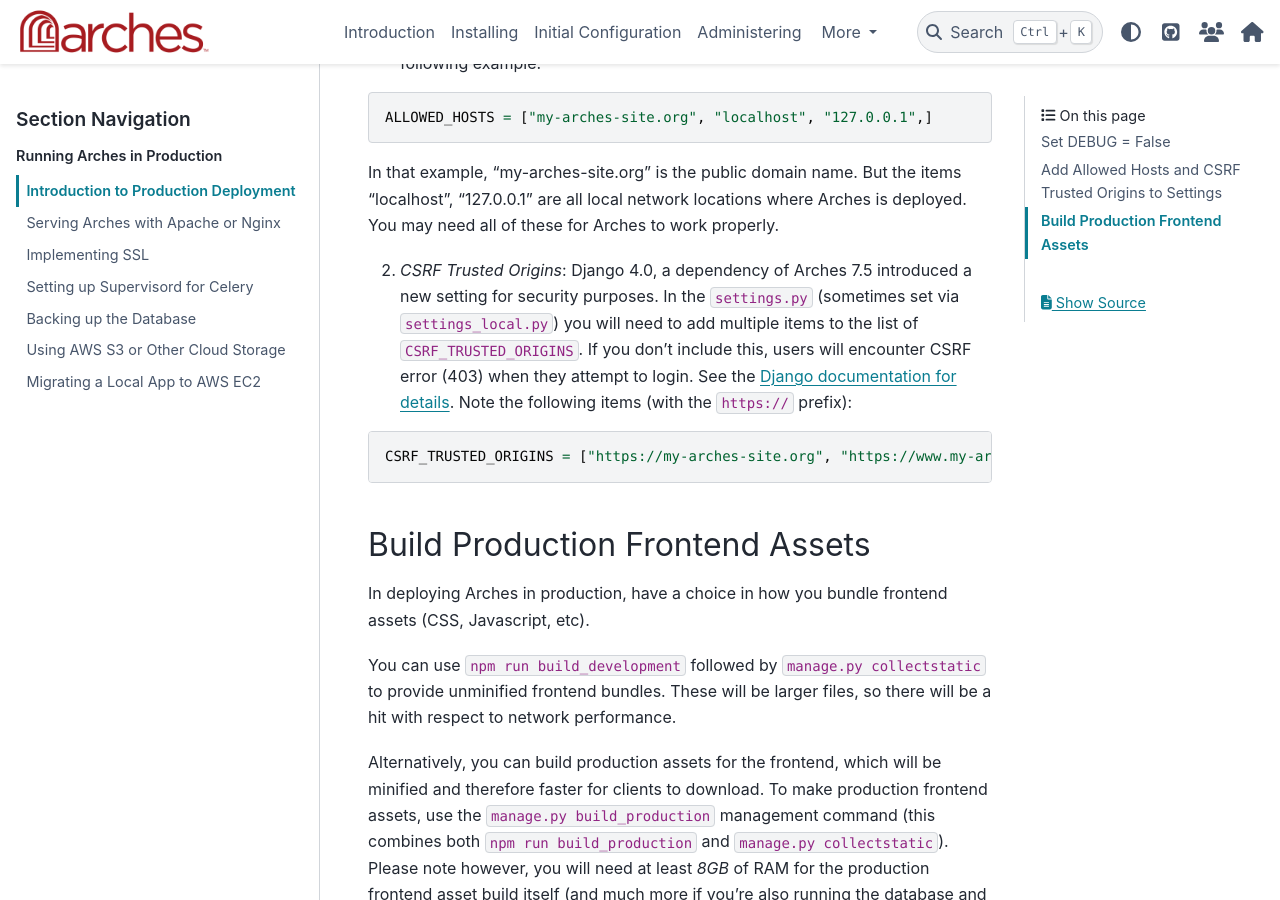
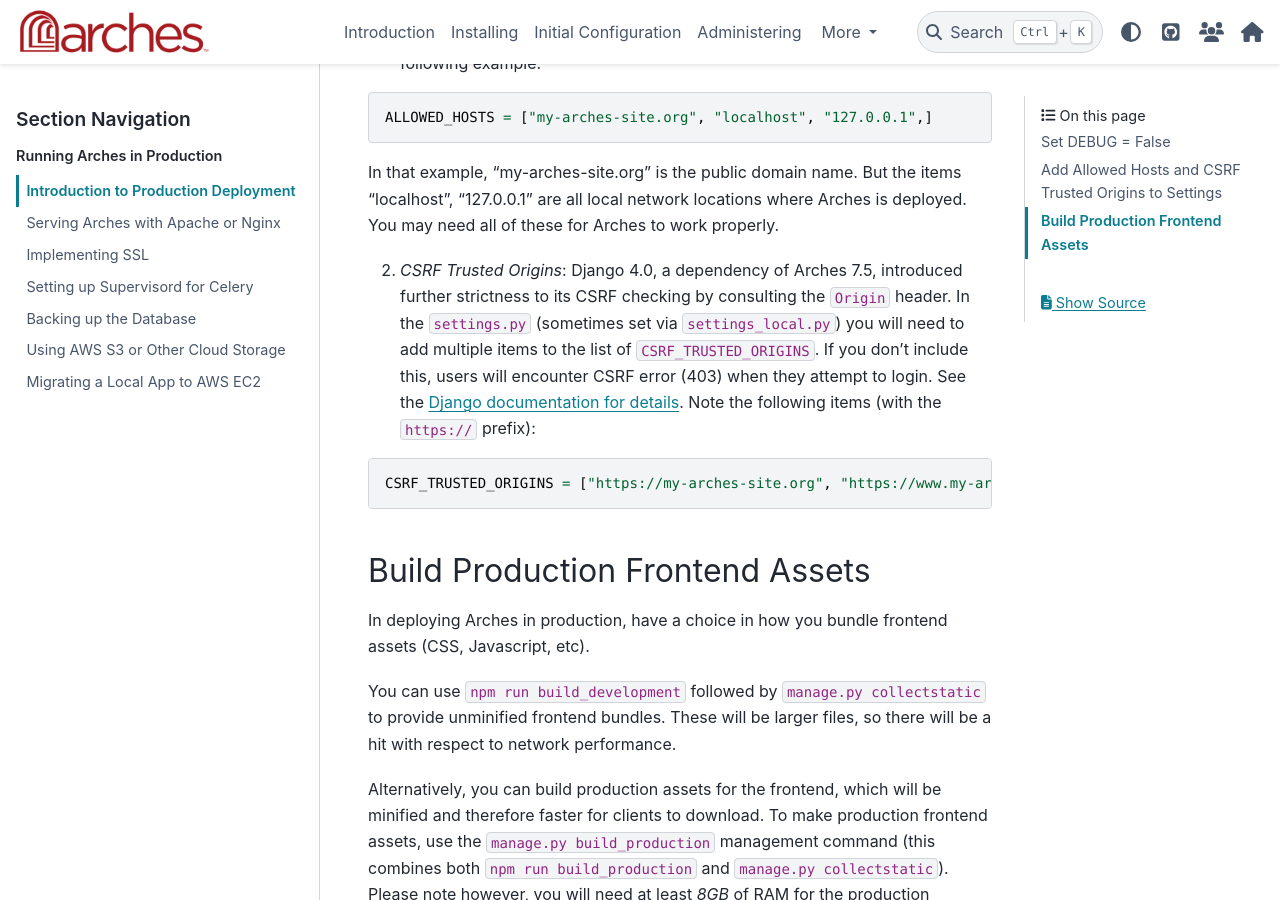
Before and after one commit to archesproject/arches-docs, a Sphinx documentation site: the page built from docs/deployment/arches-in-production.rst, in a window 1280 px wide and 900 px high, scrolled down 1402 px. Built offline with Sphinx 7.4.7 and the PyData theme 0.15.4, drawn with Linux system fonts in a browser that asks for light colours.

Commit message:
Avoid characterizing CSRF_TRUSTED_ORIGINS as a new setting

```diff
--- a/docs/deployment/arches-in-production.rst
+++ b/docs/deployment/arches-in-production.rst
@@ -42,7 +42,7 @@
 
 In that example, "my-arches-site.org" is the public domain name. But the items "localhost", "127.0.0.1" are all local network locations where Arches is deployed. You may need all of these for Arches to work properly.
 
-2. *CSRF Trusted Origins*: Django 4.0, a dependency of Arches 7.5 introduced a new setting for security purposes. In the ``settings.py`` (sometimes set via ``settings_local.py``) you will need to add multiple items to the list of ``CSRF_TRUSTED_ORIGINS``. If you don't include this, users will encounter CSRF error (403) when they attempt to login. See the `Django documentation for details <https://docs.djangoproject.com/en/5.0/releases/4.0/#csrf-trusted-origins-changes>`_. Note the following items (with the ``https://`` prefix):
+2. *CSRF Trusted Origins*: Django 4.0, a dependency of Arches 7.5, introduced further strictness to its CSRF checking by consulting the ``Origin`` header. In the ``settings.py`` (sometimes set via ``settings_local.py``) you will need to add multiple items to the list of ``CSRF_TRUSTED_ORIGINS``. If you don't include this, users will encounter CSRF error (403) when they attempt to login. See the `Django documentation for details <https://docs.djangoproject.com/en/5.0/releases/4.0/#csrf-trusted-origins-changes>`_. Note the following items (with the ``https://`` prefix):
 
 .. code-block:: python
 
--- a/docs/deployment/migrating-a-local-app-to-aws-ec2.rst
+++ b/docs/deployment/migrating-a-local-app-to-aws-ec2.rst
@@ -282,7 +282,7 @@
 
 In that example, "my-arches-site.org" is the public domain name. But the items "ip-10-xxx-x-x.eu-west-2.compute.internal", "10.xxx.x.x", and "ip-10-xxx-x-x" are all AWS internal network addresses for the EC2 instance where Arches is deployed. You may need all of these for Arches to work properly.
 
-3. *Arches CSRF Trusted Origins*: Django 4.0, a dependency of Arches 7.5 introduced a new setting for security purposes. In the ``settings.py`` (sometimes set via ``settings_local.py``) you will need to add multiple items to the list of ``CSRF_TRUSTED_ORIGINS``. If you don't include this, users will encounter CSRF error (403) when they attempt to login. See the `Django documentation for details <https://docs.djangoproject.com/en/5.0/releases/4.0/#csrf-trusted-origins-changes>`_. Note the following items (with the ``https://`` prefix):
+3. *Arches CSRF Trusted Origins*: Django 4.0, a dependency of Arches 7.5, introduced further strictness to its CSRF checking by consulting the ``Origin`` header. In the ``settings.py`` (sometimes set via ``settings_local.py``) you will need to add multiple items to the list of ``CSRF_TRUSTED_ORIGINS``. If you don't include this, users will encounter CSRF error (403) when they attempt to login. See the `Django documentation for details <https://docs.djangoproject.com/en/5.0/releases/4.0/#csrf-trusted-origins-changes>`_. Note the following items (with the ``https://`` prefix):
 
 .. code-block:: python
 
```
